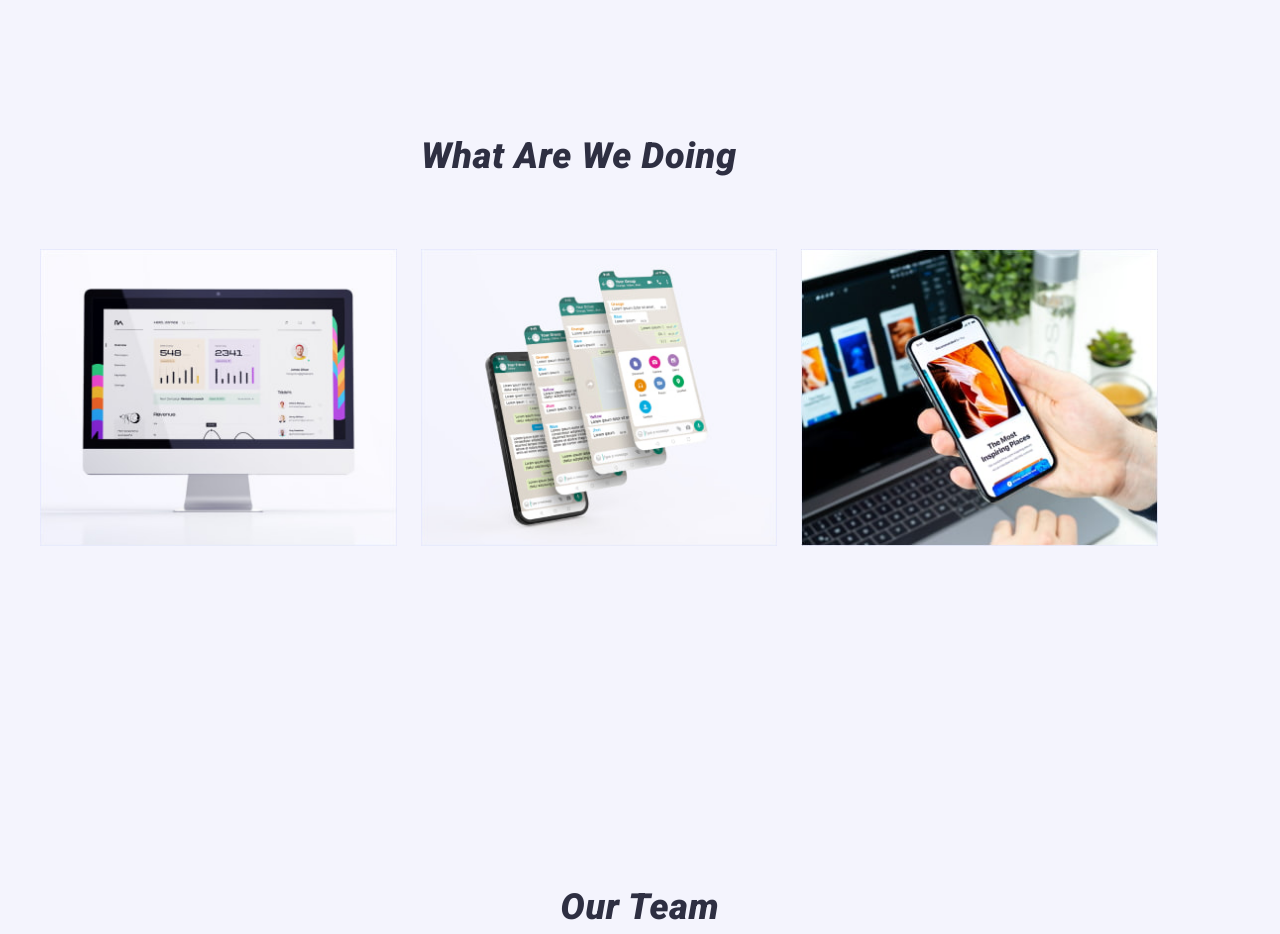
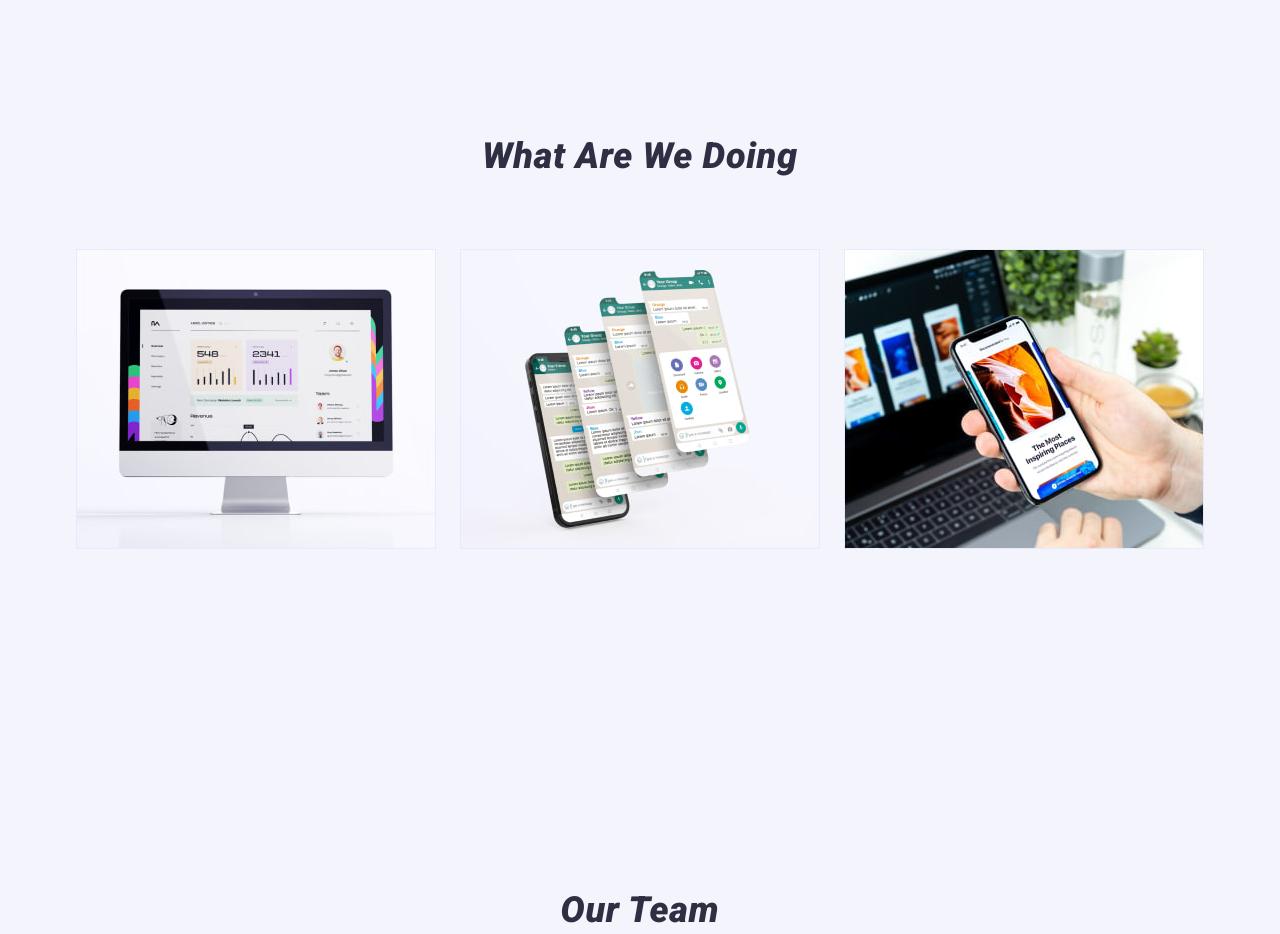
Before and after one commit to Vitalii-Kachan/goit-markup-hw-03, a plain HTML site: page index.html in a window 1280 px wide. Shown: the part 1160-2094 px from the top of the page. Drawn offline with nearby package versions, Linux system fonts and the light colour scheme.

Commit message:
what are cont

```diff
--- a/css/styles.css
+++ b/css/styles.css
@@ -280,14 +280,18 @@ main section
 /* What are we doing section */
 .sections-what-are {
   padding: 120px 0;
-  display: block;
   background-color: #F4F4FD;
 }
 
 .container-what-img {
-  display: block;
-  margin: 0;
-  padding: 0;
+  max-width: 1158px;
+  margin-top: 0 auto;
+  margin-left: auto;
+  margin-right: auto;
+  padding-left: 15px;
+  padding-right: 15px;
+  flex-direction: column;
+  justify-content: center;
   flex-direction: row;
 }
 
@@ -309,10 +313,9 @@ main section
   display: flex;
   justify-content: center;
   margin-bottom: 72px;
+  padding: 0;
   gap: 24px;
 }
-
-
 
 .block-image-line {
   width: calc((100% - 48px) / 3);
```
